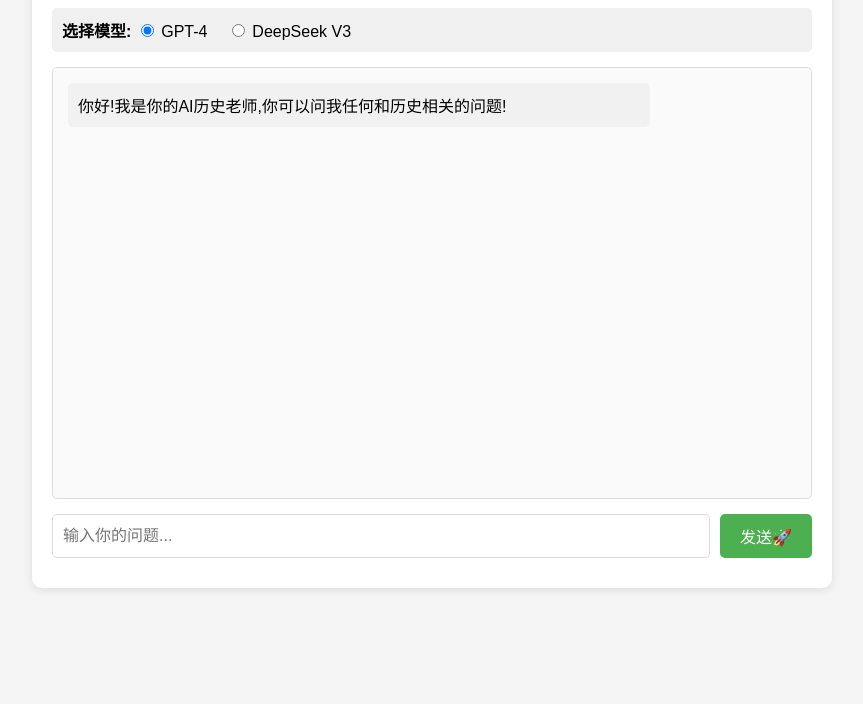
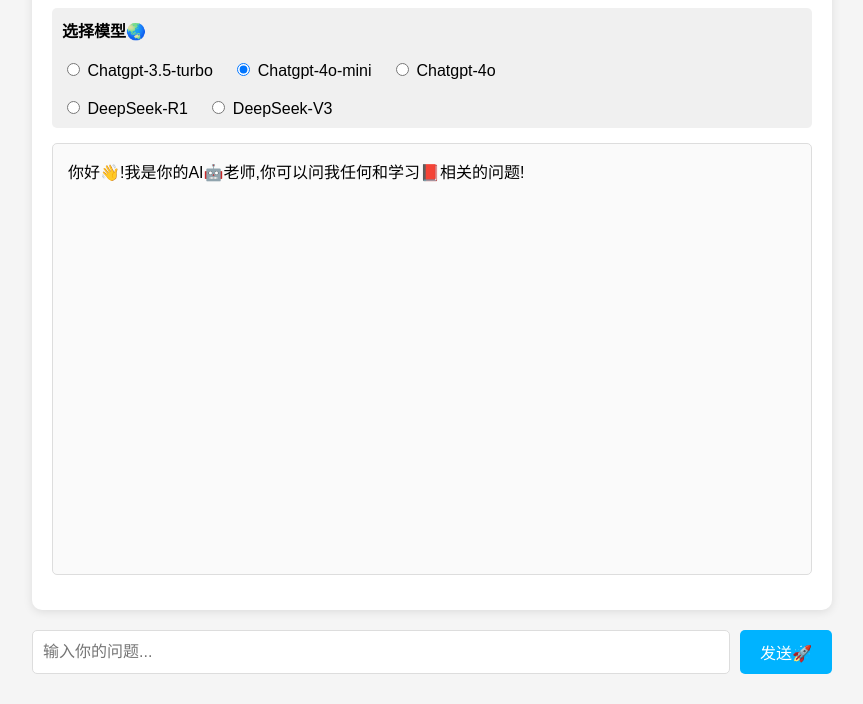
Before and after one commit to Ixktu/Ixktu.github.io, a plain HTML site: page index.html in a window 1280 px wide. Shown: the part 121-825 px from the top of the page, without its empty margins (208-1071 px from the left). Before the commit the page ends 800 px from the top, so only its background shows below. Drawn offline with Linux system fonts and the light colour scheme.

Commit message:
Update index.html

```diff
--- a/index.html
+++ b/index.html
@@ -3,7 +3,7 @@
 <head>
     <meta charset="UTF-8">
     <meta name="viewport" content="width=device-width, initial-scale=1.0">
-    <title>AI历史老师</title>
+    <title>AI老师</title>
     <style>
         body {
             font-family: Arial, sans-serif;
@@ -56,7 +56,7 @@
         }
         #send-button {
             padding: 10px 20px;
-            background-color: #4CAF50;
+            background-color: #00B3FF;
             color: white;
             border: none;
             border-radius: 5px;
@@ -64,10 +64,10 @@
             font-size: 16px;
         }
         #send-button:hover {
-            background-color: #45a049;
+            background-color: #0069FF;
         }
         #send-button:disabled {
-            background-color: #cccccc;
+            background-color: #FF0004;
             cursor: not-allowed;
         }
         .loading {
@@ -121,25 +121,45 @@
 </head>
 <body>
 <div class="chat-container">
-        <h1>AI历史老师</h1>
+      <h1>AI老师📕</h1>
       <div class="model-selector">
-            <strong>选择模型:</strong>
+        <strong>选择模型🌏</strong>
+	<br></br>
 	<label class="model-option">
-                <input type="radio" name="model" value="gpt-4" checked> GPT-4
+                <input type="radio" name="model" value="gpt-3.5-turbo">
+        Chatgpt-3.5-turbo
         </label>
         <label class="model-option">
-                <input type="radio" name="model" value="deepseek-v3"> DeepSeek V3
+                <input type="radio" name="model" value="gpt-4o-mini" checked>
+        Chatgpt-4o-mini
         </label>
+	<label class="model-option">
+                <input type="radio" name="model" value="gpt-4o">
+        Chatgpt-4o
+        </label>
+
+
+	<br></br>
+	<label class="model-option">
+                <input type="radio" name="model" value="deepseek-r1">
+        DeepSeek-R1
+        </label>
+        <label class="model-option">
+                <input type="radio" name="model" value="deepseek-v3">
+        DeepSeek-V3
+        </label>
+
+
       </div>
         <div class="chat-box" id="chat-box">
-            <div class="message bot-message">
-                你好!我是你的AI历史老师,你可以问我任何和历史相关的问题!
+            你好👋!我是你的AI🤖老师,你可以问我任何和学习📕相关的问题!
             </div>
         </div>
   <div class="input-area">
     <input type="text" id="user-input" placeholder="输入你的问题..." autocomplete="off">
             <button id="send-button" onclick="sendMessage()">发送🚀</button>
       </div>
+
 </div>
 
 <script>
@@ -169,7 +189,7 @@
 
             try {
                 // 在用户消息前添加提示词
-                const prompt = `现在，你是我的历史老师，我是七年级下学期的，你不需要繁琐的分条列举，只需要用通俗易懂的语言和形象的比喻来解释我不懂的问题，先直接给出答案，再给出讲解，我的问题是: ${message}`;
+                const prompt = `现在，你是我的老师，我会问你一些问题，你不需要繁琐的分条列举，只需要用通俗易懂的语言和形象的比喻来解释我不懂的问题，先直接给出答案，再给出讲解，我的问题是: ${message}`;
 
                 // 获取选择的模型
                 const selectedModel = document.querySelector('input[name="model"]:checked').value;
```
Lines whose indentation alone changed are shown as unchanged.
